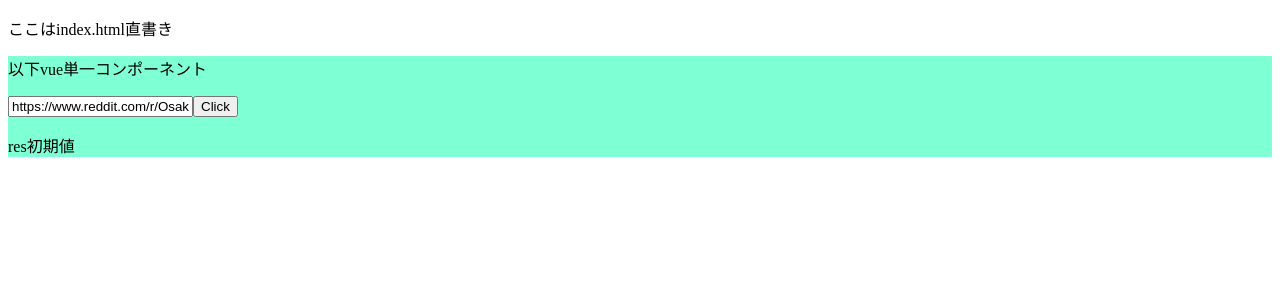
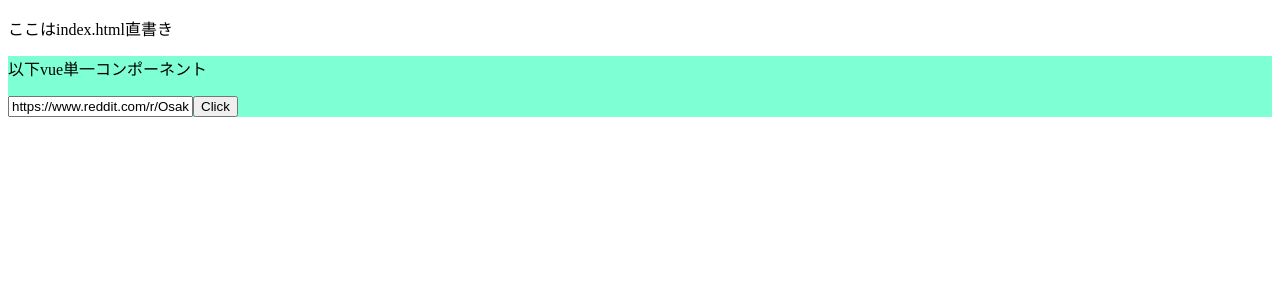
Before and after one commit to banahihihi/redditmatomex, a Vue app: page / in a window 1280 px wide. Shown: the top 300 px of the page. Built offline with nearby package versions, Linux system fonts and the light colour scheme.

Commit message:
v-forいれた

```diff
--- a/src/App.vue
+++ b/src/App.vue
@@ -2,7 +2,6 @@
 import axios from "axios";
 import { ref } from "vue";
 
-const res = ref("res初期値");
 const input = ref(
   "https://www.reddit.com/r/OsakaTravel/comments/1e8na56/is_this_area_safe/"
 );
@@ -20,8 +19,6 @@ async function getUrl() {
   out.comments.forEach((comment) => {
     items.value.push([comment.body, comment.bodyjp]);
   });
-
-  res.value = items.value;
 }
 
 async function matome(url) {
@@ -91,7 +88,10 @@ const extractCommentsAndReplies = (child, comments) => {
     <p>以下vue単一コンポーネント</p>
     <input type="text" v-model.lazy="input" />
     <button @click="getUrl">Click</button>
-    <p>{{ res }}</p>
+    <li v-for="item in items">
+      {{ item[0] }}
+      {{ item[1] }}
+    </li>
   </div>
 </template>
 
```
